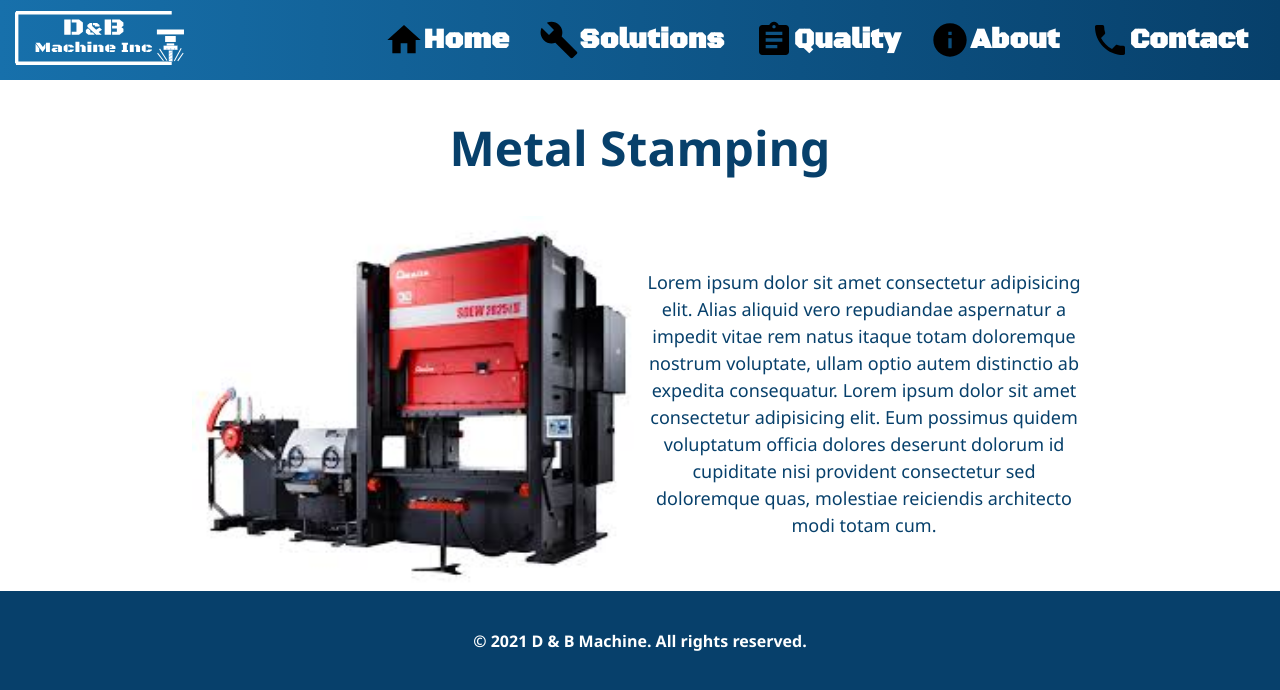
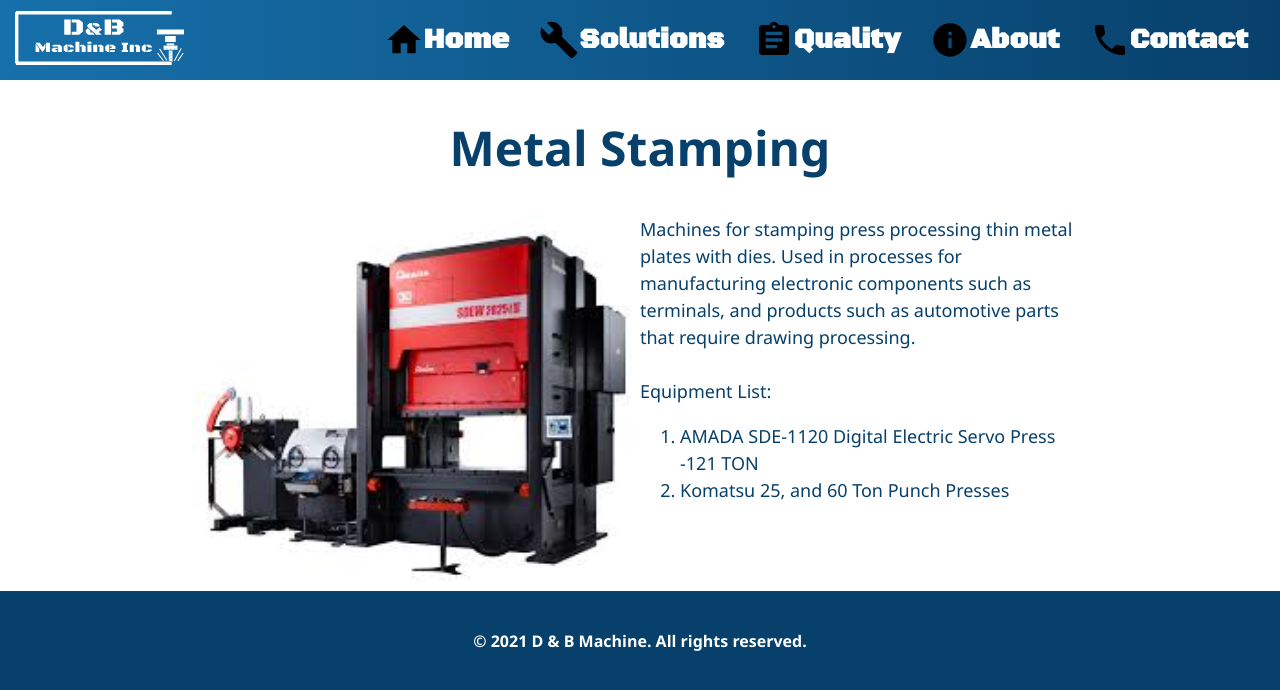
Before and after one commit to irendon1993/dandbwebsite, a React (Create React App) app: page /stamping in a window 1280 px wide. Shown: the top 690 px of the page. Built offline with nearby package versions, Linux system fonts and the light colour scheme.

Commit message:
Added metal stamping text

```diff
--- a/src/Pages/Stamping.jsx
+++ b/src/Pages/Stamping.jsx
@@ -1,13 +1,9 @@
-import React, {useEffect,useState} from 'react'
-import StampingHero from "../Images/stampingHero.jpg"
-import { Link } from 'react-router-dom'
-
+import React, { useEffect, useState } from "react";
+import StampingHero from "../Images/stampingHero.jpg";
+import { Link } from "react-router-dom";
 
 export function Stamping() {
-
-return(
-
-
+  return (
     <div className="stamping">
       <h1>Metal Stamping </h1>
 
@@ -17,15 +13,21 @@
         </div>
         <div className="stampingText">
           <p>
-                    Lorem ipsum dolor sit amet consectetur adipisicing elit. Alias aliquid vero repudiandae aspernatur a impedit vitae rem natus itaque totam doloremque nostrum voluptate, ullam optio autem distinctio ab expedita consequatur.
-                    Lorem ipsum dolor sit amet consectetur adipisicing elit. Eum possimus quidem voluptatum officia dolores deserunt dolorum id cupiditate nisi provident consectetur sed doloremque quas, molestiae reiciendis architecto modi totam cum.
+            Machines for stamping press processing thin metal plates with dies.
+            Used in processes for manufacturing electronic components such as
+            terminals, and products such as automotive parts that require
+            drawing processing.
           </p>
-
+          <br />
+          <p>
+            Equipment List:
+            <ol>
+              <li>AMADA SDE-1120 Digital Electric Servo Press -121 TON</li>
+              <li>Komatsu 25, and 60 Ton Punch Presses</li>
+            </ol>
+          </p>
         </div>
       </div>
-
-
-
     </div>
   );
 }
--- a/src/Styles/stamping.scss
+++ b/src/Styles/stamping.scss
@@ -7,7 +7,7 @@
 
   h1 {
     font-size: 48px;
-        color: #07406B;
+    color: #07406b;
   }
   .stampingBox {
     width: 70%;
@@ -27,23 +27,21 @@
 
     .stampingText {
       width: 50%;
-                color:  #07406B;
+      color: #07406b;
       font-size: 24px;
       align-items: center;
       display: flex;
-
+      flex-direction: column;
 
       p {
         margin: 0;
+        text-align: left;
       }
     }
   }
 }
 
-
-
-@media screen and (max-width:1440px) {
-
+@media screen and (max-width: 1440px) {
   .stamping {
     .stampingBox {
       .stampingwireHero {
@@ -58,10 +56,9 @@
       }
     }
   }
-
 }
 
-@media screen and (max-width:1280px) {
+@media screen and (max-width: 1280px) {
   .stamping {
     .stampingBox {
       .stampingHero {
@@ -76,10 +73,9 @@
       }
     }
   }
-
 }
 
-@media screen and (max-width:980px) {
+@media screen and (max-width: 980px) {
   .stamping {
     display: flex;
     justify-content: center;
@@ -102,5 +98,4 @@
       }
     }
   }
-
 }
--- a/src/Styles/wire.scss
+++ b/src/Styles/wire.scss
@@ -34,6 +34,7 @@
 
       p {
         margin: 0;
+        text-align: left;
       }
     }
   }
```
Also changed, not shown: 1 other file (tests, documents, lock files or other folders). Lines whose indentation alone changed are shown as unchanged.
